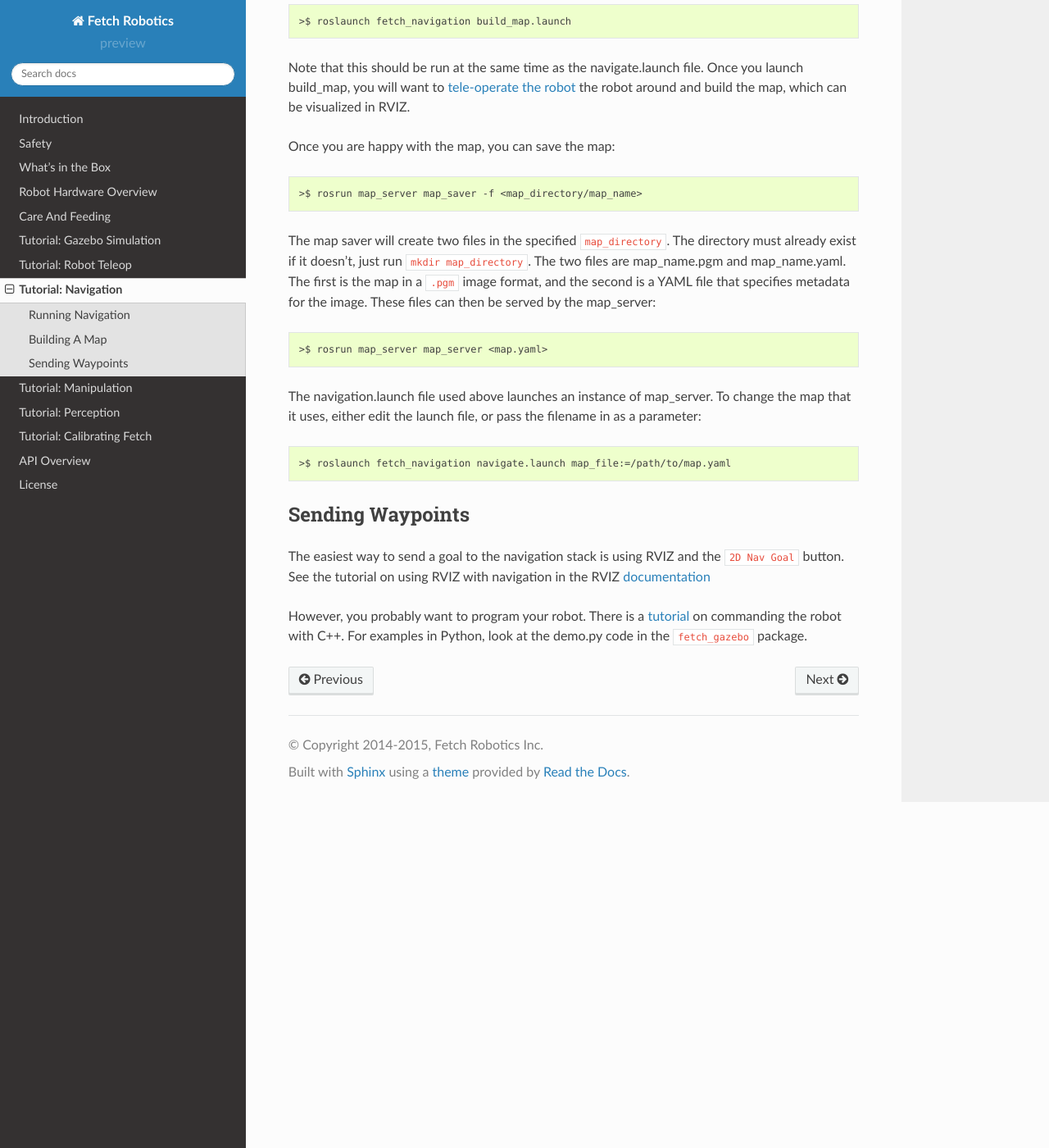
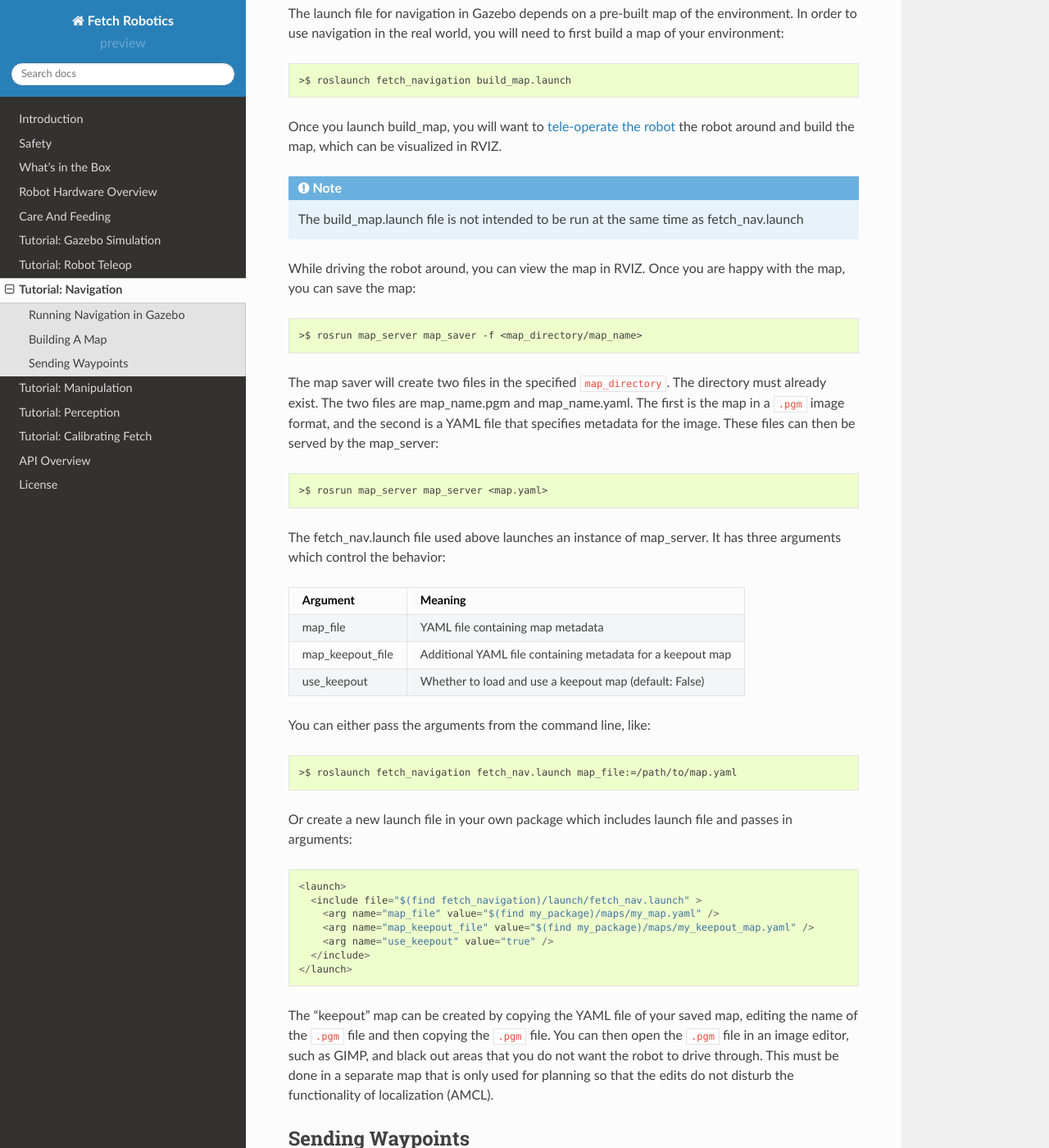
Before and after one commit to fetchrobotics/docs, a Sphinx documentation site: the page built from source/navigation.rst, in a window 1280 px wide and 1400 px high, scrolled down 503 px. Shown: the whole window at 82% size. Built offline with Sphinx 7.4.7 and the Read the Docs theme 2.0.0, drawn with Linux system fonts in a browser that asks for light colours; some of the changed text lies outside the part shown.

Commit message:
update navigation tutorial

```diff
--- a/source/navigation.rst
+++ b/source/navigation.rst
@@ -1,35 +1,41 @@
 Tutorial: Navigation
 ====================
 
-Once you have :doc:`Fetch running in Gazebo </gazebo>`, you can
-start navigating.
+Once you have Fetch or Freight running, you can start navigating.
+Fetch and Freight ship with configurations for using the
+ROS Navigation Stack. A number of tutorials related to navigation
+can be found in the documentation on the
+`ROS Wiki <http://wiki.ros.org/navigation>`_.
 
-Running Navigation
-------------------
+Running Navigation in Gazebo
+----------------------------
 
-To run navigation, launch the navigation launch file from the
-``fetch_navigation`` package:
+To run navigation in simulation, launch the navigation launch file
+from the ``fetch_gazebo_demo`` package:
 
 ::
 
-	>$ roslaunch fetch_navigation navigate.launch
-
+	>$ roslaunch fetch_gazebo_demo fetch_nav.launch
 
 Building A Map
 --------------
 
-The navigation file above uses a pre-built map of the environment.
-That map was created by running:
+The launch file for navigation in Gazebo depends on a pre-built
+map of the environment. In order to use navigation in the real world,
+you will need to first build a map of your environment:
 
 ::
 
     >$ roslaunch fetch_navigation build_map.launch
 
-Note that this should be run at the same time as the navigate.launch
-file. Once you launch build_map, you will want to
+Once you launch build_map, you will want to
 :doc:`tele-operate the robot </teleop>` the robot around and build
 the map, which can be visualized in RVIZ.
 
+.. note:: The build_map.launch file is not intended to be run at the same time
+    as fetch_nav.launch
+
+While driving the robot around, you can view the map in RVIZ.
 Once you are happy with the map, you can save the map:
 
 ::
@@ -37,24 +43,52 @@
     >$ rosrun map_server map_saver -f <map_directory/map_name>
 
 The map saver will create two files in the specified
-``map_directory``. The directory must already exist if it doesn't,
-just run ``mkdir map_directory``. The two files are map_name.pgm and
-map_name.yaml. The first is the map in a ``.pgm`` image format, and
-the second is a YAML file that specifies metadata for the image. These
-files can then be served by the map_server:
+``map_directory``. The directory must already exist.
+The two files are map_name.pgm and map_name.yaml.
+The first is the map in a ``.pgm`` image format, and
+the second is a YAML file that specifies metadata for the image.
+These files can then be served by the map_server:
 
 ::
 
     >$ rosrun map_server map_server <map.yaml>
 
-The navigation.launch file used above launches an instance of map_server.
-To change the map that it uses, either edit the launch file, or pass
-the filename in as a parameter:
+The fetch_nav.launch file used above launches an instance of map_server. It
+has three arguments which control the behavior:
+
+================= ================================
+Argument          Meaning
+================= ================================
+map_file          YAML file containing map metadata
+map_keepout_file  Additional YAML file containing metadata for a keepout map
+use_keepout       Whether to load and use a keepout map (default: False)
+================= ================================
+
+You can either pass the arguments from the command line, like:
 
 ::
 
-    >$ roslaunch fetch_navigation navigate.launch map_file:=/path/to/map.yaml
+    >$ roslaunch fetch_navigation fetch_nav.launch map_file:=/path/to/map.yaml
 
+Or create a new launch file in your own package which includes launch
+file and passes in arguments:
+
+::
+
+    <launch>
+      <include file="$(find fetch_navigation)/launch/fetch_nav.launch" >
+        <arg name="map_file" value="$(find my_package)/maps/my_map.yaml" />
+        <arg name="map_keepout_file" value="$(find my_package)/maps/my_keepout_map.yaml" />
+        <arg name="use_keepout" value="true" />
+      </include>
+    </launch>
+
+The "keepout" map can be created by copying the YAML file of your saved map,
+editing the name of the ``.pgm`` file and then copying the ``.pgm`` file.
+You can then open the ``.pgm`` file in an image editor, such as GIMP, and
+black out areas that you do not want the robot to drive through. This must be
+done in a separate map that is only used for planning so that the edits do
+not disturb the functionality of localization (AMCL).
 
 Sending Waypoints
 -----------------
```
Also changed, not shown: other parts of source/navigation.rst (+1 -1 lines).
